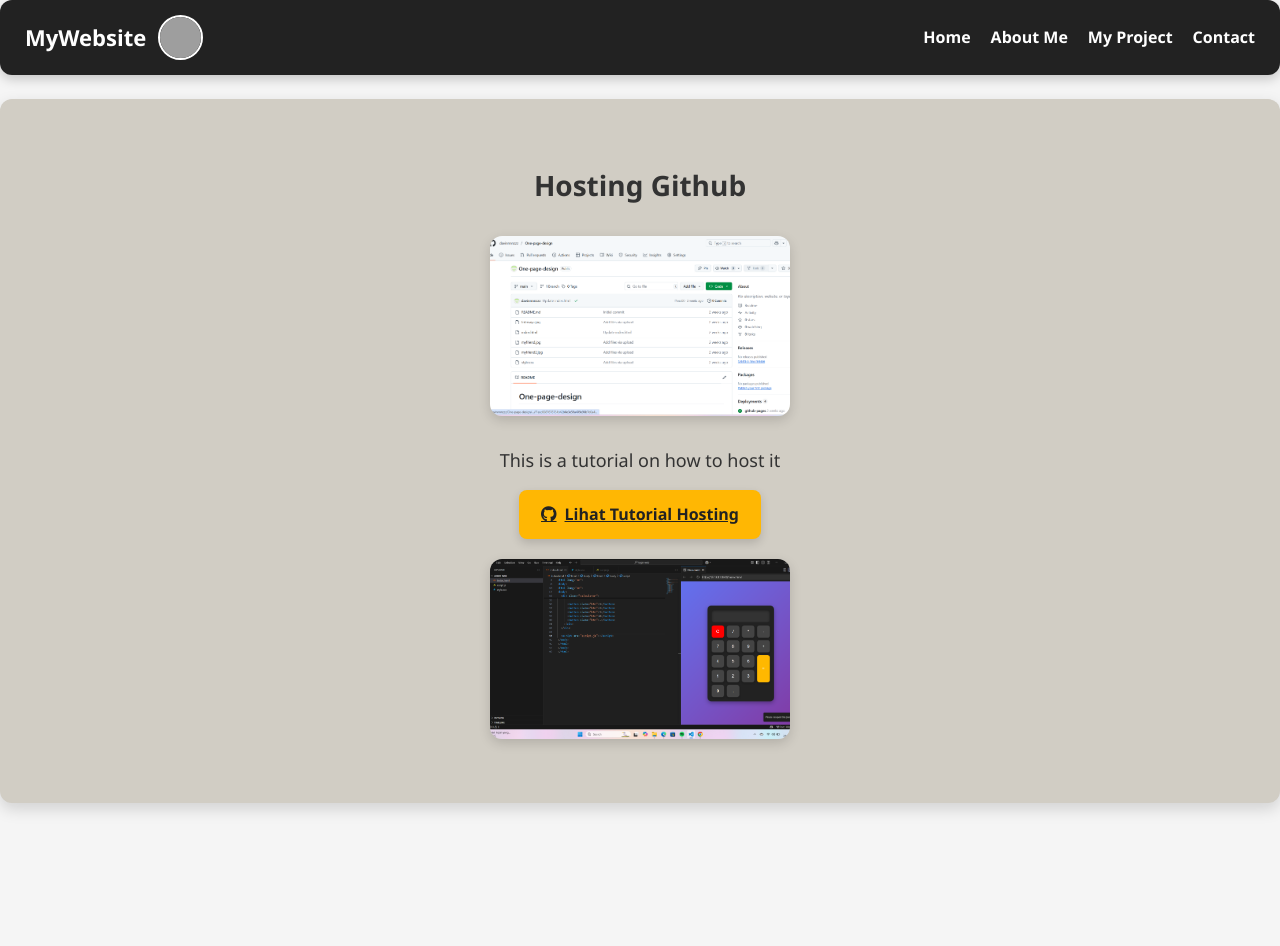
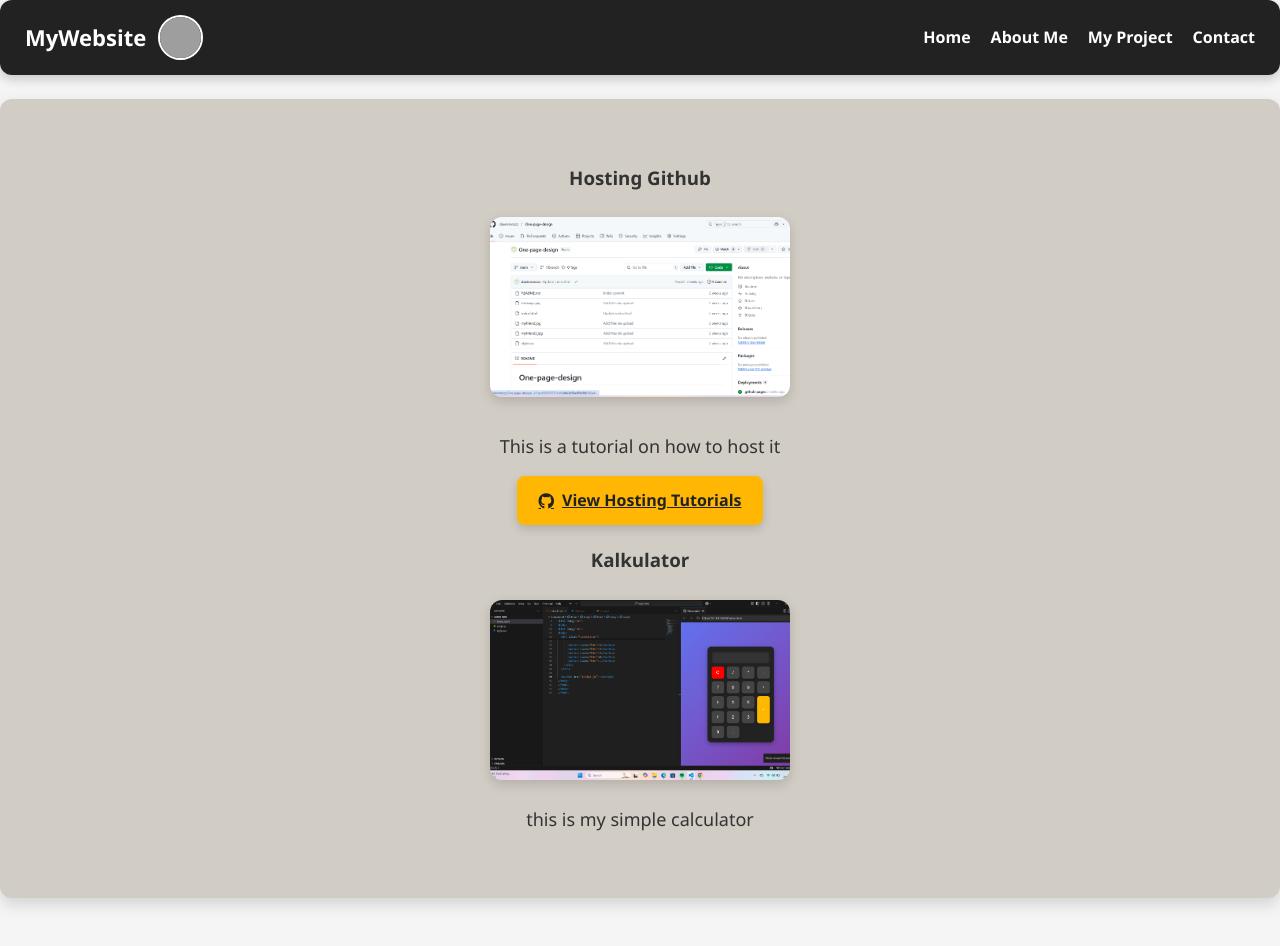
Before and after one commit to davinnnnzzz/Multiple-page, a plain HTML site: page myproject.html in a window 1280 px wide. Drawn offline with Linux system fonts and the light colour scheme; grey boxes are pictures that could not be loaded.

Commit message:
Add files via upload

```diff
--- a/myproject.html
+++ b/myproject.html
@@ -29,30 +29,31 @@
 
 
   <section id="hosting" class="friends reveal">
-    <h2>Hosting Github</h2>
+  <h3>Hosting Github</h3>
 
-    <!-- Gambar pertama -->
+  <!-- Gambar pertama (step 1) -->
   <div class="friend-list" style="flex-direction: column; align-items: center;">
-      <img src="dadang.png" alt="hosting step 1" style="max-width:350px; margin-bottom:20px;">
-    </div>
-
-    <!-- Teks -->
+    <img src="dadang.png" alt="hosting step 1" style="max-width:350px; margin-bottom: 1px;">
     <p style="font-size:18px; margin-top:10px; color:#333;">
       This is a tutorial on how to host it
     </p>
+  </div>
 
   <!-- Button -->
   <a href="https://youtu.be/IGxYiJC1cLY?si=xZD3aw8bZHsDnVEC"
      target="_blank" rel="noopener" class="btn" style="margin-top:15px;">
-      <i class="fa-brands fa-github"></i> Lihat Tutorial Hosting
+    <i class="fa-brands fa-github"></i> View Hosting Tutorials
   </a>
 
-    <!-- Gambar kedua (posisi di bawah tombol) -->
+  <!-- Gambar kedua (step 2) dengan judul & isi -->
   <div class="friend-list" style="flex-direction: column; align-items: center; margin-top:20px;">
-      <img src="ss23.png" alt="hosting step 2" style="max-width:350px;">
+    <h3>Kalkulator</h3>
+    <img src="ss23.png" alt="hosting step 2" style="max-width:350px; margin:1px 0;">
+    <p style="font-size:18px; color:#333; text-align:center;">
+      this is my simple calculator
+    </p>
   </div>
 </section>
-
 
 
   <footer class="reveal">
```
Lines whose indentation alone changed are shown as unchanged.
